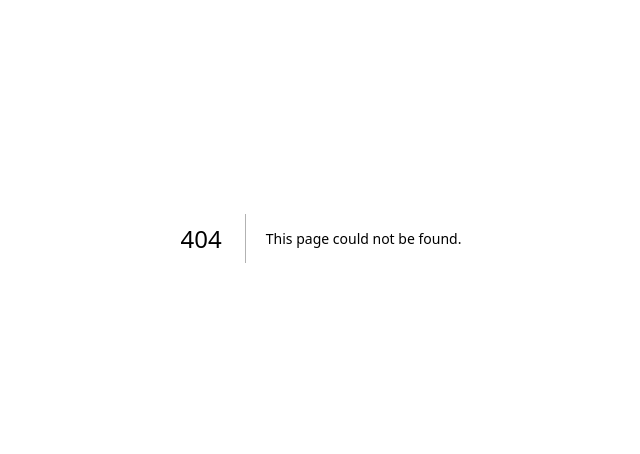
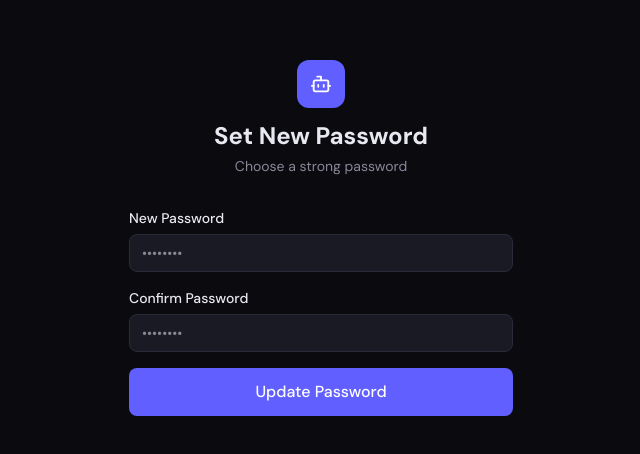
Before and after one commit to BossAIusa/boss-ai, a Next.js app: page /reset-password in a window 1280 px wide. Before the commit this address had no page. Shown: the part 162-616 px from the top of the page, without its empty margins (319-959 px from the left). Built offline with nearby package versions, Linux system fonts and the light colour scheme; no server answers.

Commit message:
Add auth callback and reset password page

```diff
--- /dev/null
+++ b/app/auth/callback/route.ts
@@ -0,0 +1,15 @@
+import { createClient } from '@/lib/supabase/server'
+import { NextRequest, NextResponse } from 'next/server'
+
+export async function GET(request: NextRequest) {
+  const { searchParams, origin } = new URL(request.url)
+  const code = searchParams.get('code')
+  const next = searchParams.get('next') ?? '/'
+
+  if (code) {
+    const supabase = await createClient()
+    await supabase.auth.exchangeCodeForSession(code)
+  }
+
+  return NextResponse.redirect(`${origin}${next}`)
+}
--- /dev/null
+++ b/app/reset-password/page.tsx
@@ -0,0 +1,84 @@
+'use client'
+import { useState } from 'react'
+import { useRouter } from 'next/navigation'
+import { createClient } from '@/lib/supabase/client'
+import { Button } from '@/components/ui/button'
+import { Input } from '@/components/ui/input'
+import { Bot } from 'lucide-react'
+
+export default function ResetPasswordPage() {
+  const [password, setPassword] = useState('')
+  const [confirm, setConfirm] = useState('')
+  const [error, setError] = useState('')
+  const [loading, setLoading] = useState(false)
+  const [done, setDone] = useState(false)
+  const router = useRouter()
+  const supabase = createClient()
+
+  const handleReset = async (e: React.FormEvent) => {
+    e.preventDefault()
+    if (password !== confirm) {
+      setError('Passwords do not match')
+      return
+    }
+    setLoading(true)
+    setError('')
+
+    const { error } = await supabase.auth.updateUser({ password })
+    if (error) {
+      setError(error.message)
+      setLoading(false)
+    } else {
+      setDone(true)
+      setTimeout(() => router.push('/schedule'), 2000)
+    }
+  }
+
+  return (
+    <div className="min-h-screen bg-[#0a0a0f] flex items-center justify-center p-4">
+      <div className="w-full max-w-sm">
+        <div className="flex flex-col items-center mb-8">
+          <div className="w-12 h-12 rounded-xl bg-indigo-500 flex items-center justify-center mb-3">
+            <Bot size={22} className="text-white" />
+          </div>
+          <h1 className="text-2xl font-bold text-[#e8e8f0]">Set New Password</h1>
+          <p className="text-sm text-[#888899] mt-1">Choose a strong password</p>
+        </div>
+
+        {done ? (
+          <div className="px-4 py-3 rounded-lg bg-green-500/10 border border-green-500/20 text-green-400 text-sm text-center">
+            Password updated! Redirecting...
+          </div>
+        ) : (
+          <form onSubmit={handleReset} className="space-y-4">
+            <Input
+              label="New Password"
+              type="password"
+              placeholder="••••••••"
+              value={password}
+              onChange={e => setPassword(e.target.value)}
+              required
+              minLength={6}
+            />
+            <Input
+              label="Confirm Password"
+              type="password"
+              placeholder="••••••••"
+              value={confirm}
+              onChange={e => setConfirm(e.target.value)}
+              required
+            />
+            {error && (
+              <div className="px-3 py-2 rounded-lg bg-red-500/10 border border-red-500/20 text-red-400 text-sm">
+                {error}
+              </div>
+            )}
+            <Button type="submit" className="w-full" size="lg" loading={loading}>
+              Update Password
+            </Button>
+          </form>
+        )}
+      </div>
+    </div>
+  )
+}
```
